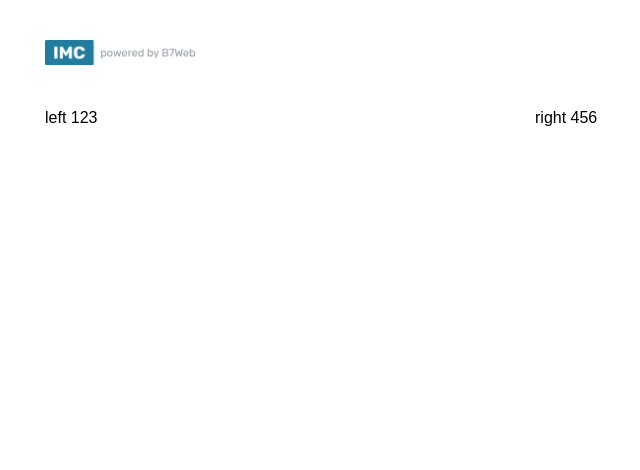
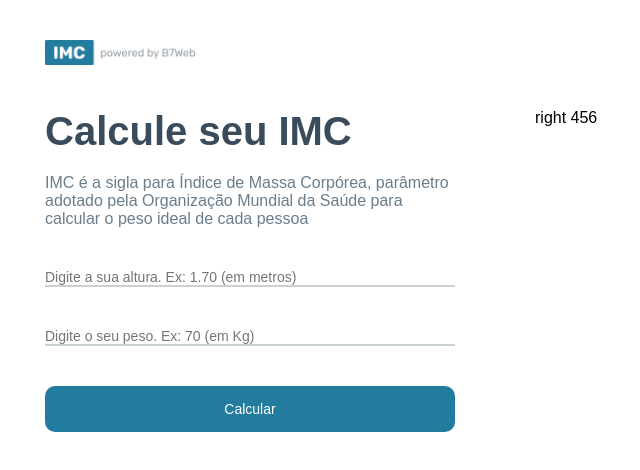
Before and after one commit to daniel-lopes-98435/react_imc_calc, a React (Create React App) app: page / in a window 1280 px wide. Shown: the top 470 px of the page, without its empty margins (145-785 px from the left). Built offline with nearby package versions, Linux system fonts and the light colour scheme.

Commit message:
Left side form done

```diff
--- a/src/App.module.css
+++ b/src/App.module.css
@@ -25,6 +25,44 @@
     flex: 1;
     margin-right: 40px;
 }
+.container .leftside h1{
+    margin: 0;
+    font-size: 40px;
+    color: #3A4B5C;
+}
+
+.container .leftside p{
+    font-size: 16px;
+    margin: 20px 0 40px 0;
+    color: #6A7D8B;
+}
+
+.container .leftside input{
+    width: 100%;
+    border: 0;
+    border-bottom: 2px solid rgba(150,163,171, .5);
+    padding: 20px 2x;
+    margin-bottom: 40px;
+    font-size: 14px;
+    outline: 0;
+}
+
+.container .leftside button{
+    background-color: #227C9D;
+    color: #FFF;
+    font-size: 14px;
+    border: 0;
+    border-radius: 10px;
+    padding: 15px 0;
+    width: 100%;
+    transition: all ease .3s;
+
+}
+
+.container .leftside button:hover{
+    background-color: #0f8bb8;
+    opacity: 0.8;
+}
 
 .container .rightSide{
     flex: 1;
--- a/src/App.tsx
+++ b/src/App.tsx
@@ -1,7 +1,20 @@
+import { useState } from 'react'
 import style from './App.module.css'
 import poweredImage from './assets/powered.png'
 
 const App = () =>{
+  const [heighField, setHeighField] = useState<number>(0);
+  const [weightField, setWeightField] = useState<number>(0);
+
+  const imcCalculate = () => {
+    if(heighField && weightField ){
+
+    } else {
+      alert("Digite todos os campos")
+    }
+
+  }
+
   return(
     <div className={style.main}>
       <header>
@@ -11,7 +24,25 @@
       </header>
       <div className={style.container}>
         <div className={style.leftside}>
-          left 123
+          <h1>Calcule seu IMC</h1>
+          <p>IMC é a sigla para Índice de Massa Corpórea, parâmetro adotado pela
+            Organização Mundial da Saúde para calcular o peso ideal de cada pessoa
+            </p>
+          <input
+            type="number"
+            placeholder="Digite a sua altura. Ex: 1.70 (em metros)"
+            value={heighField > 0 ? heighField : ""}
+            onChange={ h => setHeighField(parseFloat(h.target.value))}
+            >
+          </input>
+          <input
+            type="number"
+            placeholder="Digite o seu peso. Ex: 70 (em Kg)"
+            value={weightField > 0 ? weightField : ""}
+            onChange={w => setWeightField(parseFloat(w.target.value))}
+            >
+          </input>
+          <button onClick={imcCalculate}>Calcular</button>
         </div>
         <div className={style.rightSide}>
           right 456
```
